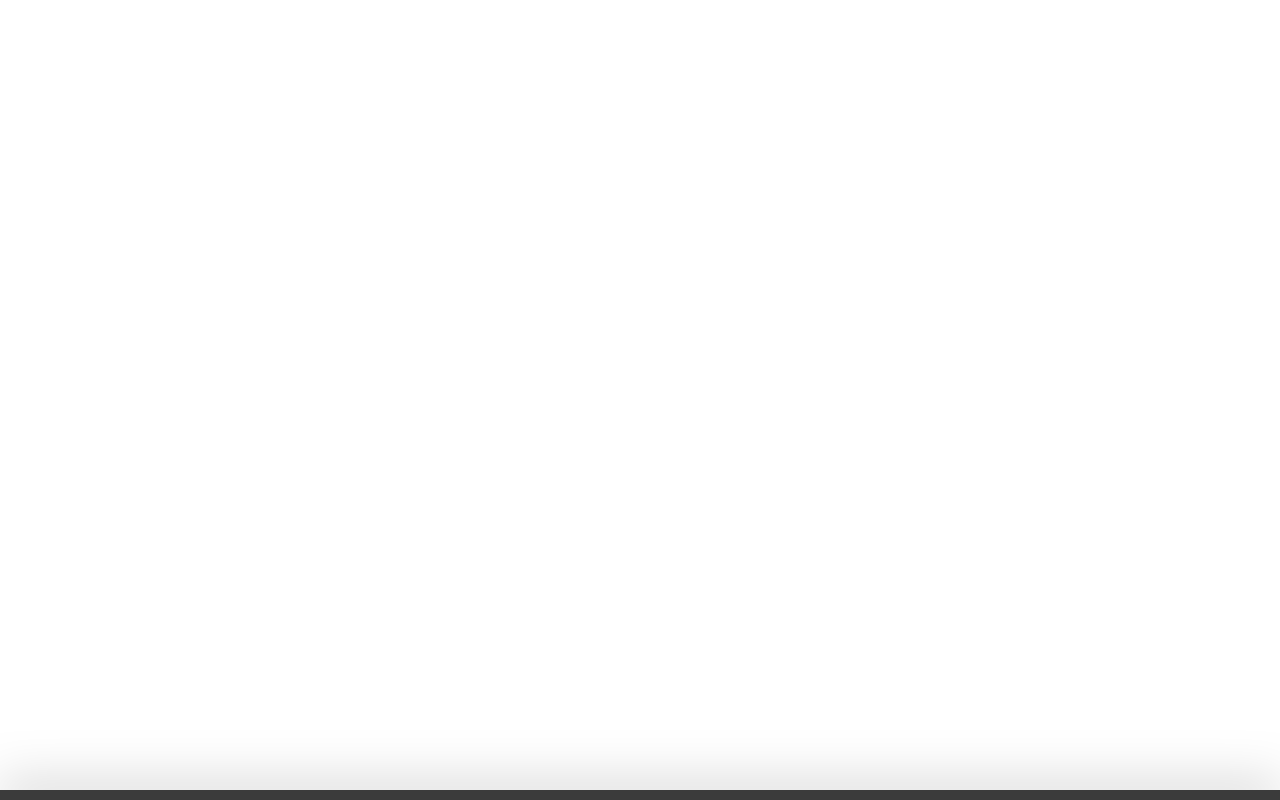
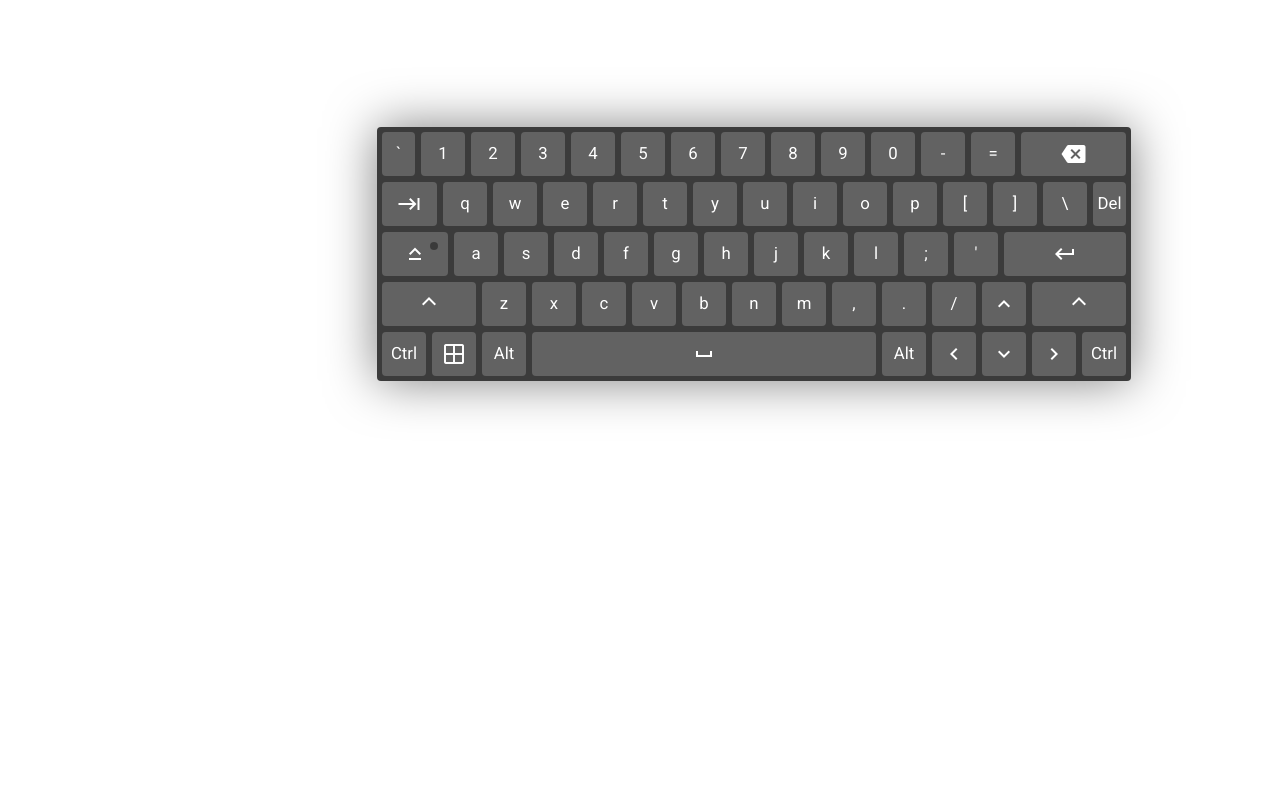
Before and after one commit to DevilsToyJam/virtual-keyboard, a website: page index.html in a window 1280 px wide. Drawn offline with nearby package versions, Linux system fonts and the light colour scheme.

Commit message:
feat: keyboard style test

```diff
--- a/css/style.css
+++ b/css/style.css
@@ -1,9 +1,12 @@
+
+
 .keyboard {
-    position: fixed;
-    left: 0;
-    bottom: 0;
-    width: 100%;
-    padding: 5px 0;
+    left: 50%;
+    bottom: 50%;
+    transform: translate(50%, 50%);
+    width: fit-content;
+    padding: 2px;
+    border-radius: 4px;
     background: #3b3b3b;
     box-shadow: 0 0 50px rgba(0, 0, 0, 0.5);
     user-select: none;
@@ -14,14 +17,16 @@
     bottom: -100%;
 }
 
-.keyboard__keys {
+.keyboard--keys {
     text-align: center;
+    width: content;
+    margin: 0 auto;
 }
 
 .keyboard__key {
-    height: 45px;
-    width: 6%;
-    max-width: 90px;
+    font-family: 'Roboto', sans-serif;
+    height: 44px;
+    width: 44px;
     margin: 3px;
     border-radius: 4px;
     border: none;
@@ -38,3 +43,54 @@
     -webkit-tap-highlight-color: transparent;
     position: relative;
 }
+
+.keyboard__key:active {
+    background: rgba(255, 255, 255, 0.12);
+}
+
+.keyboard__key--narrow {
+    width: calc(33px);
+}
+
+.keyboard__key--wide--half {
+    width: calc(55px);
+}
+
+.keyboard__key--wide {
+    width: calc(66px);
+}
+
+.keyboard__key--wide--shift {
+    width: calc(94px);
+}
+
+.keyboard__key--wide--enter {
+    width: calc(122px);
+}
+
+.keyboard__key--extra--wide {
+    width: 344px;
+}
+
+.keyboard__key--backspace {
+    width: calc(105px);
+}
+
+.keyboard__key--activatable::after {
+    content: '';
+    top: 10px;
+    right: 10px;
+    position: absolute;
+    width: 8px;
+    height: 8px;
+    background: rgba(0, 0, 0, 0.4);
+    border-radius: 50%;
+}
+
+.keyboard__key--active::after {
+    background: #08ff00;
+}
+
+.keyboard__key--dark {
+    background: rgba(0, 0, 0, 0.25);
+}
--- a/index.html
+++ b/index.html
@@ -8,6 +8,7 @@
     <link rel="stylesheet" href="https://cdnjs.cloudflare.com/ajax/libs/normalize/8.0.1/normalize.min.css">
     <link rel="stylesheet" href="./css/style.css">
     <link href="https://fonts.googleapis.com/icon?family=Material+Icons" rel="stylesheet">
+    <link href="https://fonts.googleapis.com/css2?family=Roboto:wght@300;400;700&display=swap" rel="stylesheet">
     <link rel="shortcut icon" type="image/jpg" href="./assets/favicon.ico"/>
 </head>
 <body>
--- a/js/index.js
+++ b/js/index.js
@@ -23,6 +23,7 @@ const KEYBOARD = {
 
         this.elements.main.classList.add("keyboard", "-keyboard--hidden");
         this.elements.keysContainer.classList.add("keyboard--keys");
+        this.elements.keysContainer.appendChild(this._createKeys());
 
         this.elements.main.appendChild(this.elements.keysContainer);
         document.body.appendChild(this.elements.main);
@@ -32,9 +33,9 @@ const KEYBOARD = {
         const FRAGMENT = document.createDocumentFragment();
         const keyLayout = [
             "`", "1", "2", "3", "4", "5", "6", "7", "8", "9", "0", "-", "=", "Backspace",
-            "Tab", "q", "w", "e", "r", "t", "y", "u", "i", "o", "p", "[", "]", "&bsol;", "Del",
+            "Tab", "q", "w", "e", "r", "t", "y", "u", "i", "o", "p", "[", "]", "\\", "Del",
             "Caps", "a", "s", "d", "f", "g", "h", "j", "k", "l", ";", "'", "Enter",
-            "Shift", "z", "x", "c", "v", "b", "n", "m", ",", ".", "/", "ArrowUp", "Shift",
+            "Shift", "z", "x", "c", "v", "b", "n", "m", ",", ".", "/", "ArrowUp", "Shift2",
             "Ctrl", "Win", "Alt", "Space", "Alt", "ArrowLeft", "ArrowDown", "ArrowRight", "Ctrl"
         ];
 
@@ -44,14 +45,14 @@ const KEYBOARD = {
 
         keyLayout.forEach(key => {
             const KEY_ELEMENT = document.createElement("button");
-            const INSERT_LB = ["Backspace", "Del", "Enter", "Shift"].indexOf(key) !== -1;
+            const INSERT_LB = ["Backspace", "Del", "Enter", "Shift2"].indexOf(key) !== -1;
 
             KEY_ELEMENT.setAttribute("type", "button");
             KEY_ELEMENT.classList.add("keyboard__key");
 
             switch (key) {
                 case "Backspace":
-                    KEY_ELEMENT.classList.add("keyboard__key--wide");
+                    KEY_ELEMENT.classList.add("keyboard__key--backspace");
                     KEY_ELEMENT.innerHTML = CREATE_ICON_HTML("backspace");
 
                     KEY_ELEMENT.addEventListener("click", () => {
@@ -73,7 +74,7 @@ const KEYBOARD = {
                     break;
 
                 case "Enter":
-                    KEY_ELEMENT.classList.add("keyboard__key--wide");
+                    KEY_ELEMENT.classList.add("keyboard__key--wide--enter");
                     KEY_ELEMENT.innerHTML = CREATE_ICON_HTML("keyboard_return");
 
                     KEY_ELEMENT.addEventListener("click", () => {
@@ -95,7 +96,13 @@ const KEYBOARD = {
                     break;
 
                 case "Shift":
-                    KEY_ELEMENT.classList.add("keyboard__key--wide");
+                    KEY_ELEMENT.classList.add("keyboard__key--wide--shift");
+                    KEY_ELEMENT.innerHTML = CREATE_ICON_HTML("keyboard_control_key");
+
+                    break;
+
+                case "Shift2":
+                    KEY_ELEMENT.classList.add("keyboard__key--wide--shift");
                     KEY_ELEMENT.innerHTML = CREATE_ICON_HTML("keyboard_control_key");
 
                     break;
@@ -106,6 +113,7 @@ const KEYBOARD = {
                     break;
 
                 case "Tab":
+                    KEY_ELEMENT.classList.add("keyboard__key--wide--half");
                     KEY_ELEMENT.innerHTML = CREATE_ICON_HTML("keyboard_tab");
 
                     break;
@@ -130,18 +138,37 @@ const KEYBOARD = {
 
                     break;
 
+                case "`":
+                    KEY_ELEMENT.classList.add("keyboard__key--narrow");
+                    KEY_ELEMENT.textContent = key;
+
+                    break;
+
+                case "Del":
+                    KEY_ELEMENT.classList.add("keyboard__key--narrow");
+                    KEY_ELEMENT.textContent = key;
+
+                    break;
+
                 default:
                     KEY_ELEMENT.textContent = key;
                     KEY_ELEMENT.addEventListener("click", () => {
                         this.properties.value += this.properties.capsLock ? key.toUpperCase() : key.toLocaleLowerCase();
-                        this._triggerEvent("onclose");
-                    })
+                        this._triggerEvent("oninput");
+                    });
 
-
-
+                    break;
             }
 
-        })
+            FRAGMENT.appendChild(KEY_ELEMENT);
+
+            if (INSERT_LB) {
+                FRAGMENT.appendChild(document.createElement("br"));
+            }
+
+        });
+
+        return FRAGMENT;
     },
 
     _triggerEvent(handlerName) {
```
